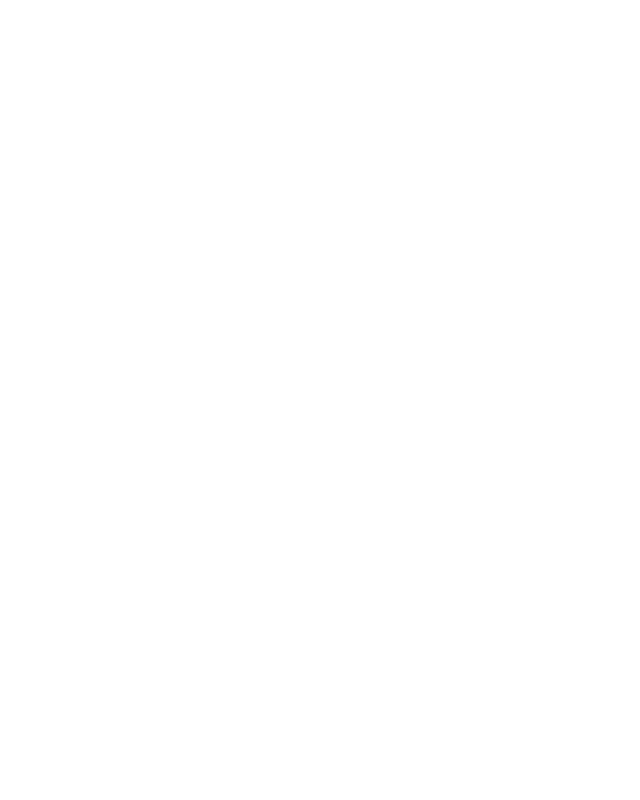
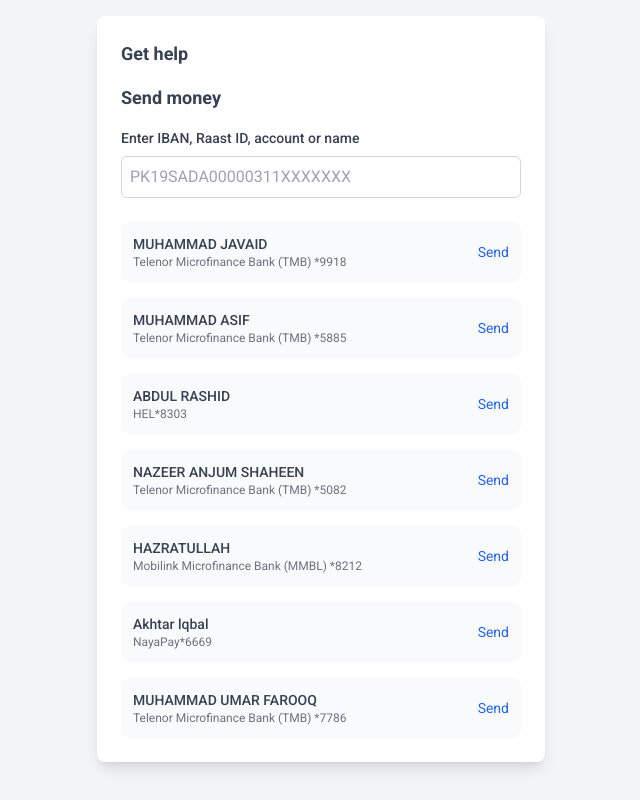
Before and after one commit to Ahsan-Burki2126/sada, a React (Vite) app: page /payments in a window 1280 px wide. Before the commit this address had no page. Shown: the whole page, without its empty margins (319-959 px from the left). Built offline with nearby package versions, Linux system fonts and the light colour scheme.

Commit message:
new updatye

```diff
--- a/src/App.jsx
+++ b/src/App.jsx
@@ -3,17 +3,16 @@
 import Dashboard from "./Dashboard";
 import BalanceApp from "./BalanceApp";
 import PaymentReceipt from "./PaymentReceipt";
+import Paymentsname from "./Paymentsname";
 
 const App = () => {
   return (
     <Router>
       <Routes>
-        {/* Route to the Dashboard */}
         <Route path="/" element={<Dashboard />} />
-        {/* Route to BalanceApp */}
         <Route path="/balance" element={<BalanceApp />} />
-        {/* Route to PaymentReceipt */}
-        <Route path="/receipt" element={<PaymentReceipt />} />
+        <Route path="/payments" element={<Paymentsname />} />
+        <Route path="/payment-receipt" element={<PaymentReceipt />} />
       </Routes>
     </Router>
   );
--- a/src/BalanceApp.jsx
+++ b/src/BalanceApp.jsx
@@ -4,7 +4,6 @@
 const BalanceApp = () => {
   const [amount, setAmount] = useState("0");
   const [isLoading, setIsLoading] = useState(false);
-  const [frozenTime, setFrozenTime] = useState(""); // State to hold frozen time
   const navigate = useNavigate();
 
   const handlePress = (value) => {
@@ -36,39 +35,33 @@
         hour12: true,
         timeZone: "Asia/Karachi",
       };
-      setFrozenTime(now.toLocaleString("en-PK", options));
+      const frozenTime = now.toLocaleString("en-PK", options);
 
       setIsLoading(true);
       setTimeout(() => {
         setIsLoading(false);
-        navigate("/receipt", {
-          state: { amount, frozenTime: now.toLocaleString("en-PK", options) },
-        });
+        navigate("/payments", { state: { amount, frozenTime } });
       }, 3000);
     }
   };
 
   return (
     <div className="min-h-screen bg-[#f77e68] flex flex-col items-center justify-evenly py-6 ">
-      {/* Loading Spinner */}
       {isLoading && (
         <div className="fixed top-0 left-0 w-full h-full flex items-center justify-center bg-white bg-opacity-70 z-50">
           <div className="w-16 h-16 border-4 border-gray-200 border-t-[#f77e68] rounded-full animate-spin"></div>
         </div>
       )}
 
-      {/* Header */}
       <div className="flex flex-col items-center">
         <p className="text-white text-sm">Current balance</p>
         <p className="text-white text-2xl font-bold">Rs. 6,017</p>
       </div>
 
-      {/* Amount */}
       <div>
         <p className="text-white text-5xl font-bold">Rs. {amount}</p>
       </div>
 
-      {/* Number Pad */}
       <div className="grid grid-cols-3 gap-4 mt-6">
         {[1, 2, 3, 4, 5, 6, 7, 8, 9].map((key, index) => (
           <button
@@ -79,7 +72,6 @@
             {key}
           </button>
         ))}
-        {/* Spacer for alignment */}
         <div className="w-20 h-20"></div>
         <button
           className="w-20 h-20 bg-[#f98c76] text-white text-3xl font-semibold rounded-full flex items-center justify-center shadow-lg"
@@ -95,7 +87,6 @@
         </button>
       </div>
 
-      {/* Buttons */}
       <div className="flex w-full px-10 mt-8 mb-5">
         <button
           className={`flex-1 py-4 rounded-lg mx-2 text-lg font-bold shadow-md ${
--- a/src/Dashboard.jsx
+++ b/src/Dashboard.jsx
@@ -25,10 +25,7 @@
             <h1 className="text-3xl font-bold mt-2">Rs. 6,017</h1>
           </div>
           <div className="flex justify-between items-center mt-4">
-            <div
-
-              className="h-6"
-            />
+            <div className="h-6" />
             <button className="text-white">
               <svg
                 xmlns="http://www.w3.org/2000/svg"
@@ -74,7 +71,7 @@
             className="bg-[#f77e68] rounded-2xl p-4 shadow-md text-white flex items-center justify-between"
             onClick={() => navigate("/balance")}
           >
-            <p className="text-lg font-semibold">Send & Request</p>
+            <p className="text-lg font-semibold">Send & <br/> Request</p>
             <svg
               xmlns="http://www.w3.org/2000/svg"
               className="h-6 w-6"
@@ -96,7 +93,7 @@
       {/* Transactions Section */}
       <div
         className="bg-white rounded-2xl p-4 shadow-md mt-6"
-        onClick={() => navigate("/receipt", { state: { transaction } })}
+        onClick={() => navigate("/payment-receipt", { state: { transaction } })}
       >
         <div className="flex justify-between items-center mb-4">
           <h2 className="text-lg font-bold text-[#172b4d]">Transactions</h2>
--- a/src/PaymentReceipt.jsx
+++ b/src/PaymentReceipt.jsx
@@ -4,9 +4,16 @@
 import { X } from "lucide-react";
 
 const PaymentReceipt = () => {
-  const navigate = useNavigate(); // React Router hook for navigation
+  const navigate = useNavigate();
   const { state } = useLocation();
-  const { amount, frozenTime } = state || { amount: "0", frozenTime: "N/A" };
+
+  // Destructure data from state
+  const { amount, frozenTime, recipientName, recipientBank } = state || {
+    amount: "0",
+    frozenTime: "N/A",
+    recipientName: "N/A",
+    recipientBank: "N/A",
+  };
 
   return (
     <div className="min-h-screen flex flex-col items-center justify-evenly bg-[#f6fbf9]">
@@ -53,7 +60,8 @@
         <div className="text-center mt-12">
           <h1 className="text-3xl font-bold text-[#172b4d]">Rs. {amount}</h1>
           <p className="text-sm mt-2">
-            Amjad Hayat to <p className="font-semibold">Abdul Rashid</p>
+            Amjad Hayat to{" "}
+            <p className="font-semibold">{recipientName}</p>
           </p>
           <p className="text-xs text-[#7a869a] mt-2 flex items-center justify-center">
             Powered by
@@ -68,7 +76,7 @@
           </p>
           <p className="mb-2">
             <p className="font-medium text-[#7a869a]">Receiver's Account:</p>{" "}
-            HBL *8303
+            {recipientBank}
           </p>
           <p className="mb-2">
             <p className="font-medium text-[#7a869a]">Reference Number:</p>{" "}
@@ -80,7 +88,7 @@
       {/* Close Button */}
       <div className="mt-6 flex">
         <button
-          onClick={() => navigate("/")} // Navigate to Dashboard
+          onClick={() => navigate("/")}
           className="w-80 p-4 flex bg-[#f77e68] text-white items-center justify-between mx-4 rounded-lg text-lg font-bold"
         >
           Close
--- /dev/null
+++ b/src/Paymentsname.jsx
@@ -0,0 +1,87 @@
+import React from "react";
+import { useNavigate, useLocation } from "react-router-dom";
+
+const Paymentsname = () => {
+  const navigate = useNavigate();
+  const { state } = useLocation();
+  const { amount, frozenTime } = state || { amount: "0", frozenTime: "N/A" };
+
+  const handleRecipientClick = (name, bank) => {
+    navigate("/payment-receipt", { state: { recipientName: name, recipientBank: bank, amount, frozenTime } });
+  };
+
+  return (
+    <div className="p-4 bg-gray-100 min-h-screen">
+      <div className="max-w-md mx-auto bg-white rounded-lg shadow-lg p-6">
+        <h2 className="text-lg font-semibold text-gray-700 mb-4">Get help</h2>
+        <h2 className="text-lg font-semibold text-gray-700 mb-4">Send money</h2>
+        <div className="mb-6">
+          <label className="block text-sm font-medium text-gray-700 mb-2">
+            Enter IBAN, Raast ID, account or name
+          </label>
+          <input
+            type="text"
+            className="w-full p-2 border border-gray-300 rounded-md"
+            placeholder="PK19SADA00000311XXXXXXX"
+          />
+        </div>
+        <div className="space-y-4">
+          <Recipient
+            name="MUHAMMAD JAVAID"
+            bank="Telenor Microfinance Bank (TMB) *9918"
+            onClick={handleRecipientClick}
+          />
+          <Recipient
+            name="MUHAMMAD ASIF"
+            bank="Telenor Microfinance Bank (TMB) *5885"
+            onClick={handleRecipientClick}
+          />
+          <Recipient
+            name="ABDUL RASHID"
+            bank="HEL*8303"
+            onClick={handleRecipientClick}
+          />
+          <Recipient
+            name="NAZEER ANJUM SHAHEEN"
+            bank="Telenor Microfinance Bank (TMB) *5082"
+            onClick={handleRecipientClick}
+          />
+          <Recipient
+            name="HAZRATULLAH"
+            bank="Mobilink Microfinance Bank (MMBL) *8212"
+            onClick={handleRecipientClick}
+          />
+          <Recipient
+            name="Akhtar lqbal"
+            bank="NayaPay*6669"
+            onClick={handleRecipientClick}
+          />
+          <Recipient
+            name="MUHAMMAD UMAR FAROOQ"
+            bank="Telenor Microfinance Bank (TMB) *7786"
+            onClick={handleRecipientClick}
+          />
+        </div>
+      </div>
+    </div>
+  );
+};
+
+const Recipient = ({ name, bank, onClick }) => {
+  return (
+    <div className="flex justify-between items-center p-3 bg-gray-50 rounded-lg">
+      <div>
+        <p className="text-sm font-medium text-gray-700">{name}</p>
+        <p className="text-xs text-gray-500">{bank}</p>
+      </div>
+      <button
+        className="text-sm text-blue-600 hover:text-blue-800"
+        onClick={() => onClick(name, bank)}
+      >
+        Send
+      </button>
+    </div>
+  );
+};
+
+export default Paymentsname;
```
